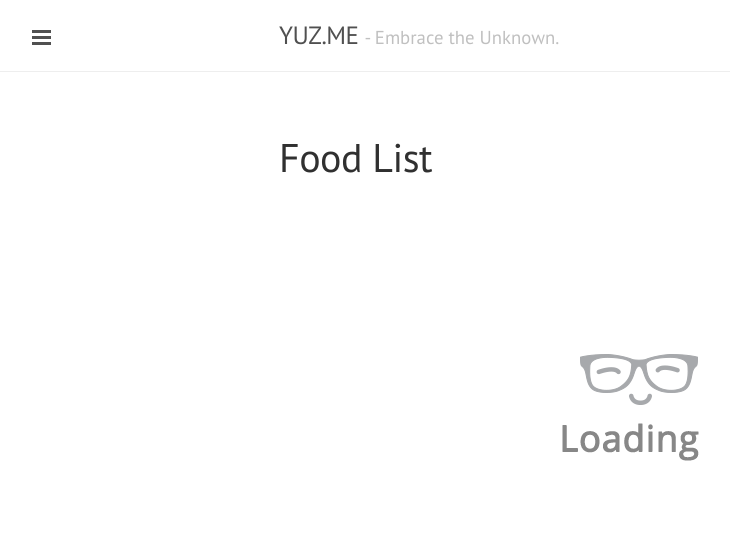
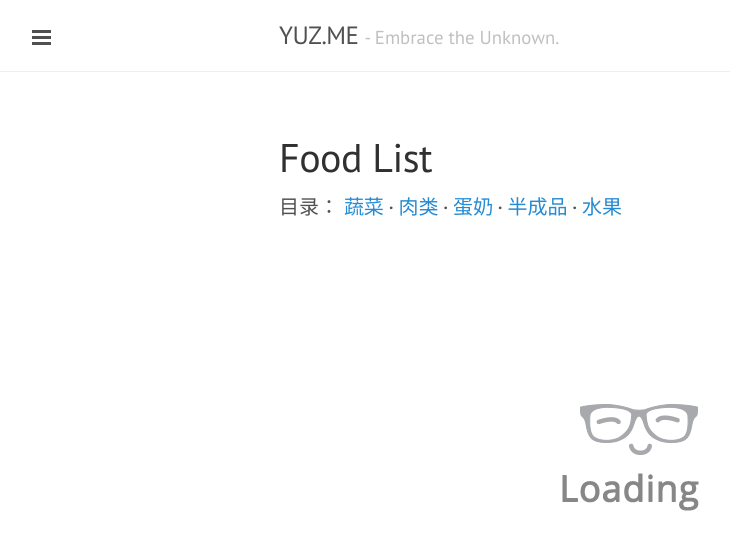
Before and after one commit to yusite/yuz.me, a Jekyll site: the page built from foodlist.md, in a window 1280 px wide. Shown: the top 550 px of the page, without its empty margins (1-731 px from the left). Built offline with Jekyll 4.4.1, drawn with Linux system fonts in a browser that asks for light colours; Markdown is read by kramdown in place of the engine named in the settings.

Commit message:
add table of contents

```diff
--- a/foodlist.md
+++ b/foodlist.md
@@ -5,6 +5,13 @@ script: /javascript/foodlist.js
 
 ---
 
+<p>目录：
+    <a href="#0">蔬菜</a> ·
+    <a href="#1">肉类</a> ·
+    <a href="#2">蛋奶</a> ·
+    <a href="#3">半成品</a> ·
+    <a href="#4">水果</a>
+</p>
 <div id="foodlist">
     <img src="/public/loading.gif" alt="Loading..." class="loading">
 </div>
--- a/javascript/foodlist.js
+++ b/javascript/foodlist.js
@@ -9,8 +9,10 @@
 
     var createOutput = function( jsonobject ) {
         var output = [];
+        var id = 0;
         for (var i in jsonobject) {
-            output.push("<h3>" + i + "</h3>");
+            output.push("<h3 id=\"" + id + "\">" + i + "</h3>");
+            id++;
             output.push("<table><tbody>");
             output.push("<tr class=\"head\"><td>名字</td><td>数量</td><td>上次吃</td><td>上次购买</td></tr>");
             var names = jsonobject[i].names;
```
